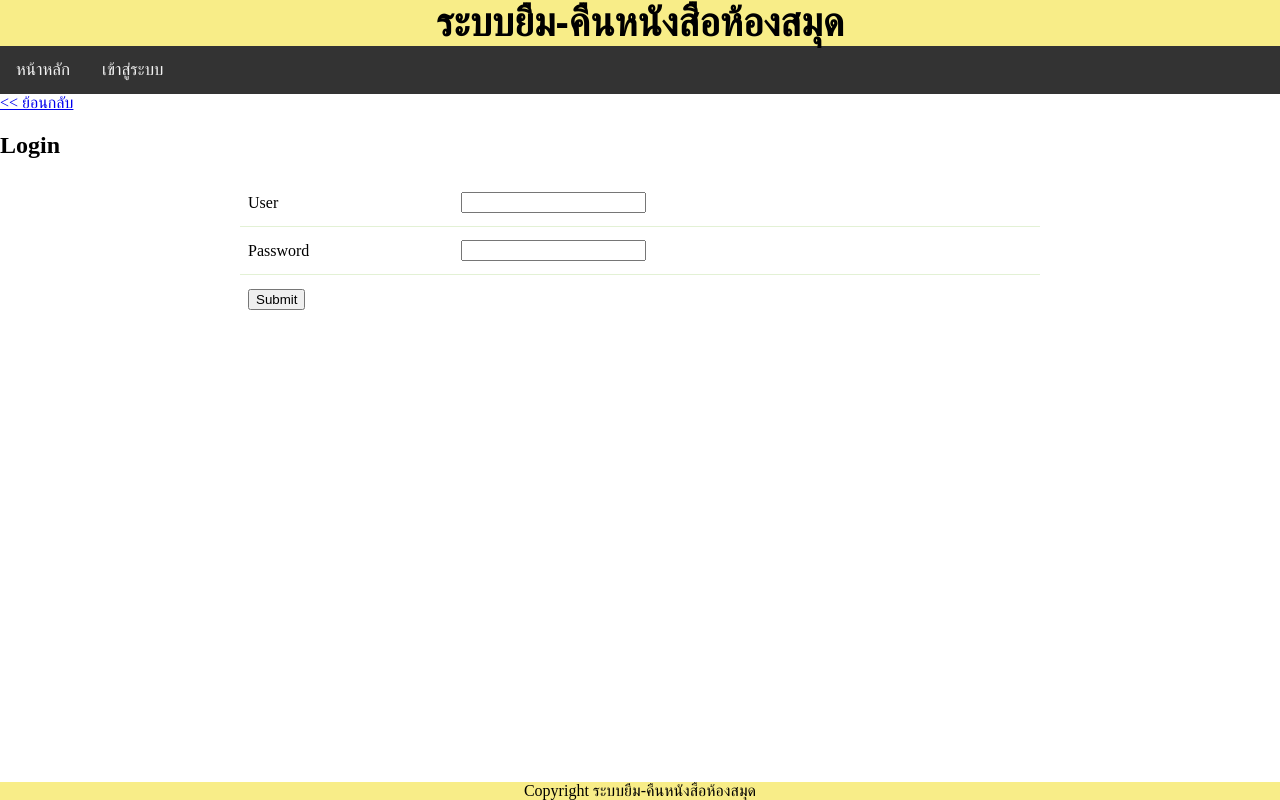
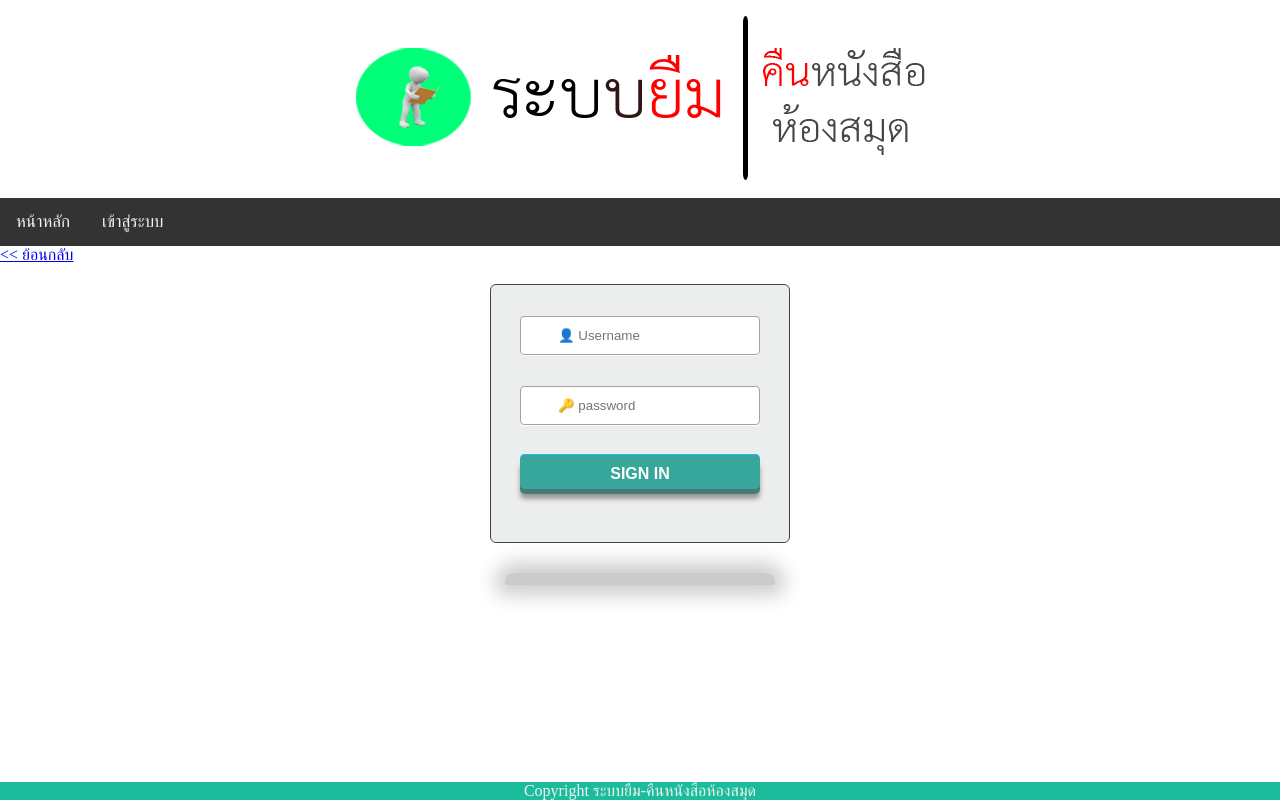
Before and after one commit to wannaphong/php-database-library-nkc, a PHP site: page /login.php in a window 1280 px wide. Run offline with PHP 8.4, Linux system fonts and the light colour scheme.

Commit message:
update ui

```diff
--- a/add_book.php
+++ b/add_book.php
@@ -24,9 +24,9 @@ require_once("config.php");
         <table>
         <tr>
             <td>ชื่อ :</td>
-            <td><input type="text" name="namebook"></td>
+            <td><input type="text" name="namebook" required></td>
         </tr><tr>
-        <td>ผู้เขียน :</td> <td><input type="text" name="author"></td></tr>
+        <td>ผู้เขียน :</td> <td><input type="text" name="author" required></td></tr>
         <tr>
             <td>หมวดหมู่ :</td>
             <td>
--- a/add_student.php
+++ b/add_student.php
@@ -21,9 +21,9 @@ require_once("config.php");
         <form action="./save_add_student.php"  method="POST">
         <table>
         <tr>
-        <tr><td>ชื่อ :</td> <td><input type="text" name="name"></td></tr>
-        <tr><td>ที่อยู่ :</td> <td><input type="text" name="address"></td></tr>
-        <tr><td>ปีเดือนวันเกิด :</td> <td><input type="date" name="dob"></td></tr>
+        <tr><td>ชื่อ :</td> <td><input type="text" name="name" required></td></tr>
+        <tr><td>ที่อยู่ :</td> <td><input type="text" name="address" required></td></tr>
+        <tr><td>ปีเดือนวันเกิด :</td> <td><input type="date" name="dob" required></td></tr>
         <tr>
             <td>เพศ :</td>
             <td>
--- a/book.php
+++ b/book.php
@@ -83,7 +83,7 @@ mysqli_close($conn);
         <input type="submit" value="Submit">
         </form><br>
 <?php } ?>
-<a href="./add_book.php"><button>เพิ่มหนังสือ</button></a>
+<a href="./add_book.php"><button>เพิ่มหนังสือ</button></a><br><br>
 </article>
     </main>
     <footer>Copyright <?php echo $name_web;?></footer>
--- a/header_web.php
+++ b/header_web.php
@@ -1,3 +1,3 @@
 <header>
-    <?php echo $name_web;?>
+    <img src="7.png" class="responsive">
 </header>
--- a/login.php
+++ b/login.php
@@ -15,19 +15,18 @@ require_once("config.php");
     <?php include('nav.php');?>
     <main>
       <article>
-        <h1>Login</h1>
         <?php if(!empty($_GET['loginfall'])){
             ?>
             <h2>User/Password ไม่ถูกต้อง</h2>
         <?php }
         ?>
         <form method="POST" action="check_login.php">
-        <table>
-        <tr>
-        <td>User</td><td><input type="text" name="user"></td></tr>
-        <tr><td>Password</td><td><input type="password" name="password"></td></tr>
-        <tr><td><input type="submit" value="Submit"></td></tr>
-</table>
+<div class="login">
+    <input type="text" placeholder="👤 Username" id="username" name="user" required>
+  <input type="password" placeholder="🔑 password" id="password" name="password" required>
+  <input type="submit" value="Sign In">
+</div>
+<div class="shadow"></div>
         </form>
     </article>
     </main>
--- a/main.css
+++ b/main.css
@@ -4,24 +4,22 @@ body{
     border:0;
     outline:0;
 }
-header{
-    border: #333;
-    background-color: rgb(248, 237, 136);
-    text-align: center;
-    font-size: 40px;
-    align-items: center;
-    font-family: Arial, Helvetica, sans-serif;
-    font-language-override: initial;
-    font-weight: bold;
-    width: 100%;
-    height: auto;
-    margin-left: auto;
-    margin-right: auto;
+header {
+  /*padding: 60px;*/
+  text-align: center;
+  color: white;
+  font-size: 60px;
+ /* background-image: url('bg.jpg');*/
+  background-repeat: no-repeat;
+  background-position: center center;
+  background-attachment: fixed;
+  background-size: cover;
 }
 
 footer{
-    background-color: rgb(248, 237, 136);
+    background-color: #1abc9c;
     text-align: center;
+    color: #f2f2f2;
 }
 table {
     border-spacing: 1;
@@ -163,3 +161,127 @@ button:active{
     text-align: left;
   }
 }
+
+.login {
+  background: #eceeee;
+  border: 1px solid #42464b;
+  border-radius: 6px;
+  height: 257px;
+  margin: 20px auto 0;
+  width: 298px;
+}
+.login h1 {
+  background-image: linear-gradient(top, #f1f3f3, #d4dae0);
+  border-bottom: 1px solid #a6abaf;
+  border-radius: 6px 6px 0 0;
+  box-sizing: border-box;
+  color: #727678;
+  display: block;
+  height: 43px;
+  font: 600 14px/1 'Open Sans', sans-serif;
+  padding-top: 14px;
+  margin: 0;
+  text-align: center;
+  text-shadow: 0 -1px 0 rgba(0,0,0,0.2), 0 1px 0 #fff;
+}
+.login  input[type="password"], input[type="text"] {
+  background: url('http://i.minus.com/ibhqW9Buanohx2.png') center left no-repeat, linear-gradient(top, #d6d7d7, #dee0e0);
+  border: 1px solid #a1a3a3;
+  border-radius: 4px;
+  box-shadow: 0 1px #fff;
+  box-sizing: border-box;
+  color: #696969;
+  height: 39px;
+  margin: 31px 0 0 29px;
+  padding-left: 37px;
+  transition: box-shadow 0.3s;
+  width: 240px;
+}
+.login input[type="password"]:focus, input[type="text"]:focus {
+  box-shadow: 0 0 4px 1px rgba(55, 166, 155, 0.3);
+  outline: 0;
+}
+.show-password {
+  display: block;
+  height: 16px;
+  margin: 26px 0 0 28px;
+  width: 87px;
+}
+.login input[type="checkbox"] {
+  cursor: pointer;
+  height: 16px;
+  opacity: 0;
+  position: relative;
+  width: 64px;
+}
+.login input[type="checkbox"]:checked {
+  left: 29px;
+  width: 58px;
+}
+.toggle {
+  display: block;
+  height: 16px;
+  margin-top: -20px;
+  width: 87px;
+  z-index: -1;
+}
+.login input[type="checkbox"]:checked + .toggle { background-position: 0 -16px }
+.forgot {
+  color: #7f7f7f;
+  display: inline-block;
+  float: right;
+  font: 12px/1 sans-serif;
+  left: -19px;
+  position: relative;
+  text-decoration: none;
+  top: 5px;
+  transition: color .4s;
+}
+.forgot:hover { color: #3b3b3b }
+.login input[type="submit"] {
+  width:240px;
+  height:35px;
+  display:block;
+  font-family:Arial, "Helvetica", sans-serif;
+  font-size:16px;
+  font-weight:bold;
+  color:#fff;
+  text-decoration:none;
+  text-transform:uppercase;
+  text-align:center;
+  text-shadow:1px 1px 0px #37a69b;
+  padding-top:6px;
+  margin: 29px 0 0 29px;
+  position:relative;
+  cursor:pointer;
+  border: none;
+  background-color: #37a69b;
+  background-image: linear-gradient(top,#3db0a6,#3111);
+  border-top-left-radius: 5px;
+  border-top-right-radius: 5px;
+  border-bottom-right-radius: 5px;
+  border-bottom-left-radius:5px;
+  box-shadow: inset 0px 1px 0px #2ab7ec, 0px 5px 0px 0px #497a78, 0px 10px 5px #999;
+}
+
+.shadow {
+  background: #000;
+  border-radius: 12px 12px 4px 4px;
+  box-shadow: 0 0 20px 10px #000;
+  height: 12px;
+  margin: 30px auto;
+  opacity: 0.2;
+  width: 270px;
+}
+
+
+.login input[type="submit"]:active {
+  top:3px;
+  box-shadow: inset 0px 1px 0px #2ab7ec, 0px 2px 0px 0px #31524d, 0px 5px 3px #999;
+}
+
+.responsive {
+  max-width: 100%;
+  height: auto;
+  width: auto\9; /* ie8 */
+}
--- a/nav.php
+++ b/nav.php
@@ -16,8 +16,8 @@
         echo '<a href="login.php">เข้าสู่ระบบ</a>';
       }
       ?>
-        <a href="javascript:void(0);" class="icon" onclick="myFunction()">V
-    <i class="fa fa-bars"></i>
+        <a href="javascript:void(0);" class="icon" onclick="myFunction()">
+    <i class="fa fa-bars">V</i>
   </a>
 </nav>
 <a href="javascript: history.go(-1)"><< ย้อนกลับ</a>
```
Also changed, not shown: add_librarian.php (+4 -4 lines), 6.png (added), 7.png (added), bg.jpg (added), text.png (added), text2.png (added).
